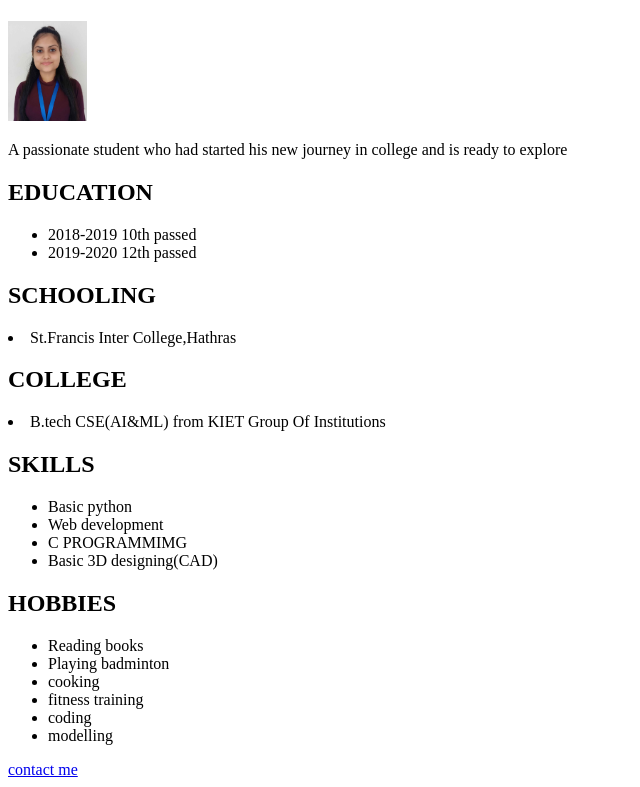
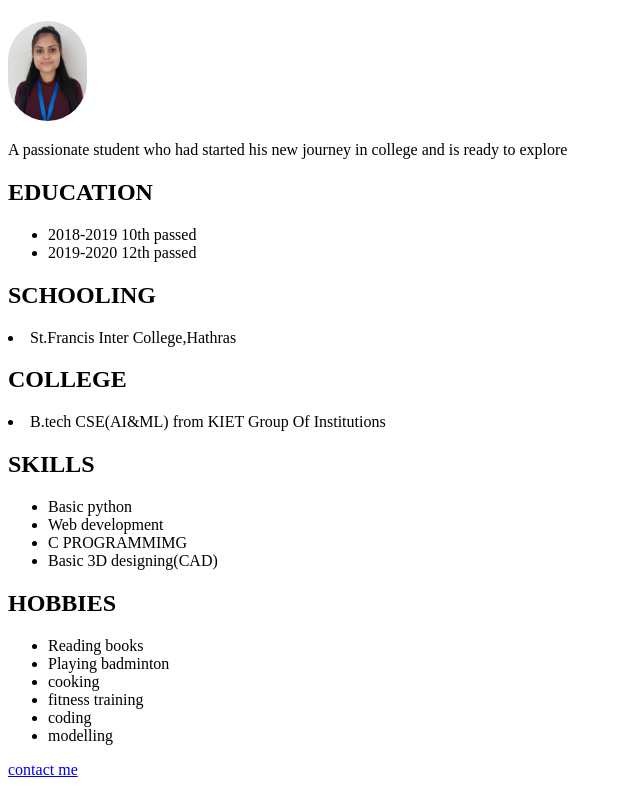
Before and after one commit to rachit-goyal1071/CODEBREWERS, a plain HTML site: page index.html in a window 1280 px wide. Shown: the part 59-846 px from the top of the page, without its empty margins (0-640 px from the left). Drawn offline with Linux system fonts and the light colour scheme.

Commit message:
replaced

```diff
--- a/index.html
+++ b/index.html
@@ -10,7 +10,7 @@
 </head>
 <style>
     img {
-        border-rdius: 50px;
+        border-radius: 50px;
     }
 </style>
 
```
